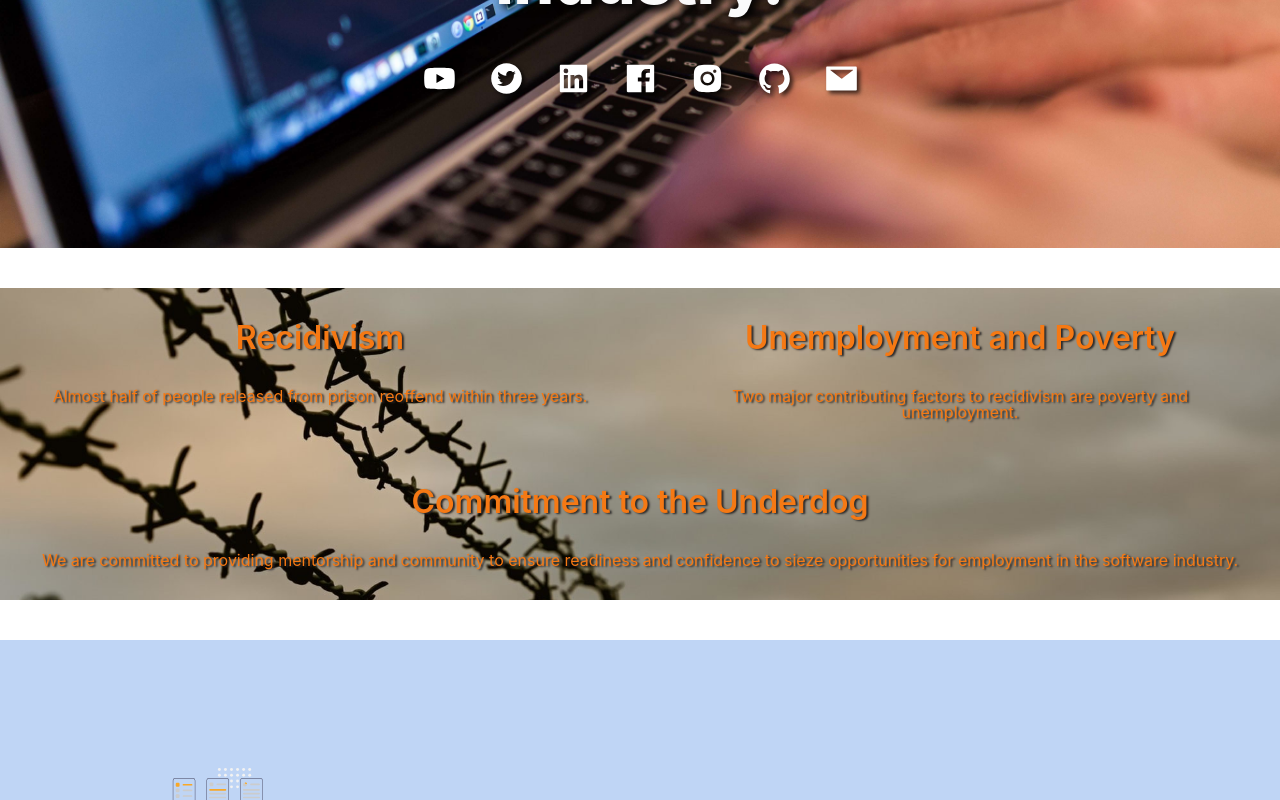
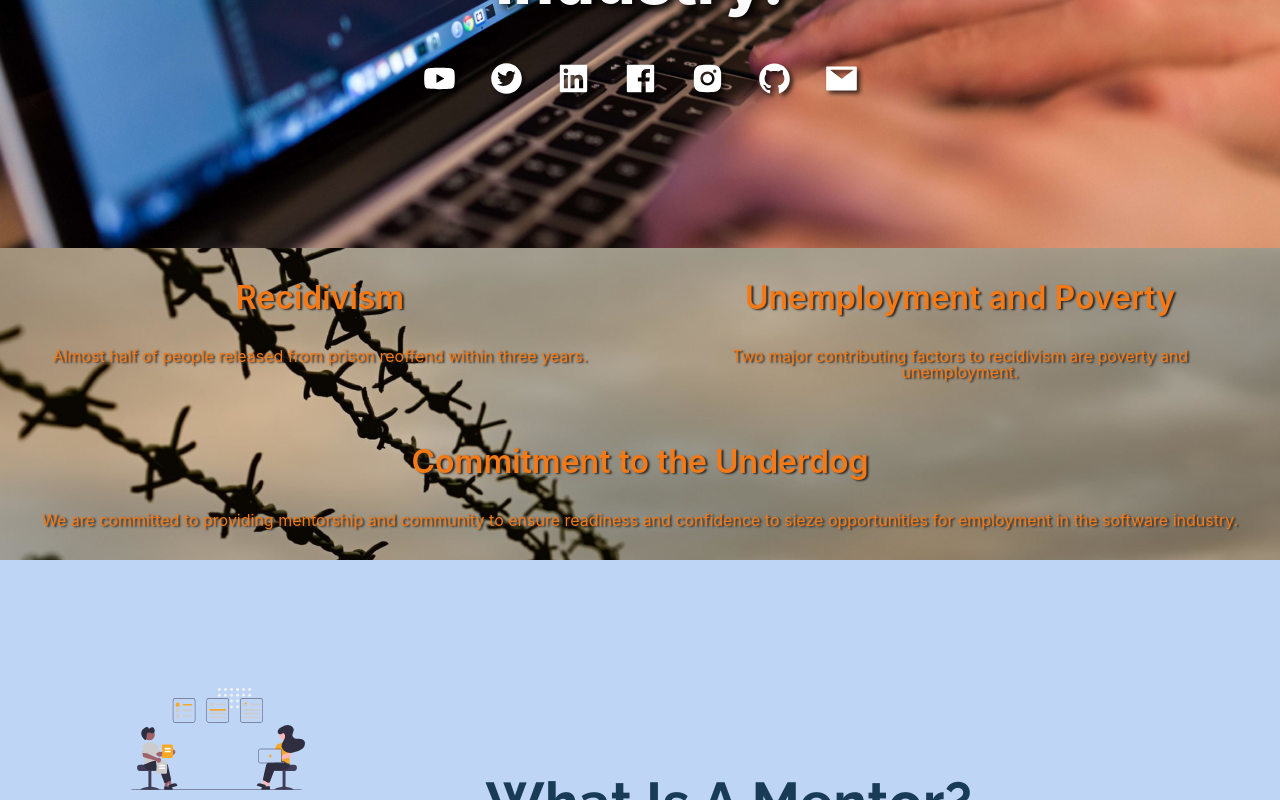
Before and after one commit to Underdog-Devs/website, a React (Create React App) app: page / in a window 1280 px wide. Shown: the part 432-1232 px from the top of the page. Built offline with nearby package versions, Linux system fonts and the light colour scheme; a web font is replaced by a local one.

Commit message:
updated stat component styles

```diff
--- a/src/CSS/Stats.module.css
+++ b/src/CSS/Stats.module.css
@@ -1,5 +1,4 @@
 .statsContainer {
-  margin: 2.5rem auto;
   font-size: 16;
   justify-content: center;
   font-family: 'Railway', -apple-system, BlinkMacSystemFont, 'Segoe UI', Roboto,
```
